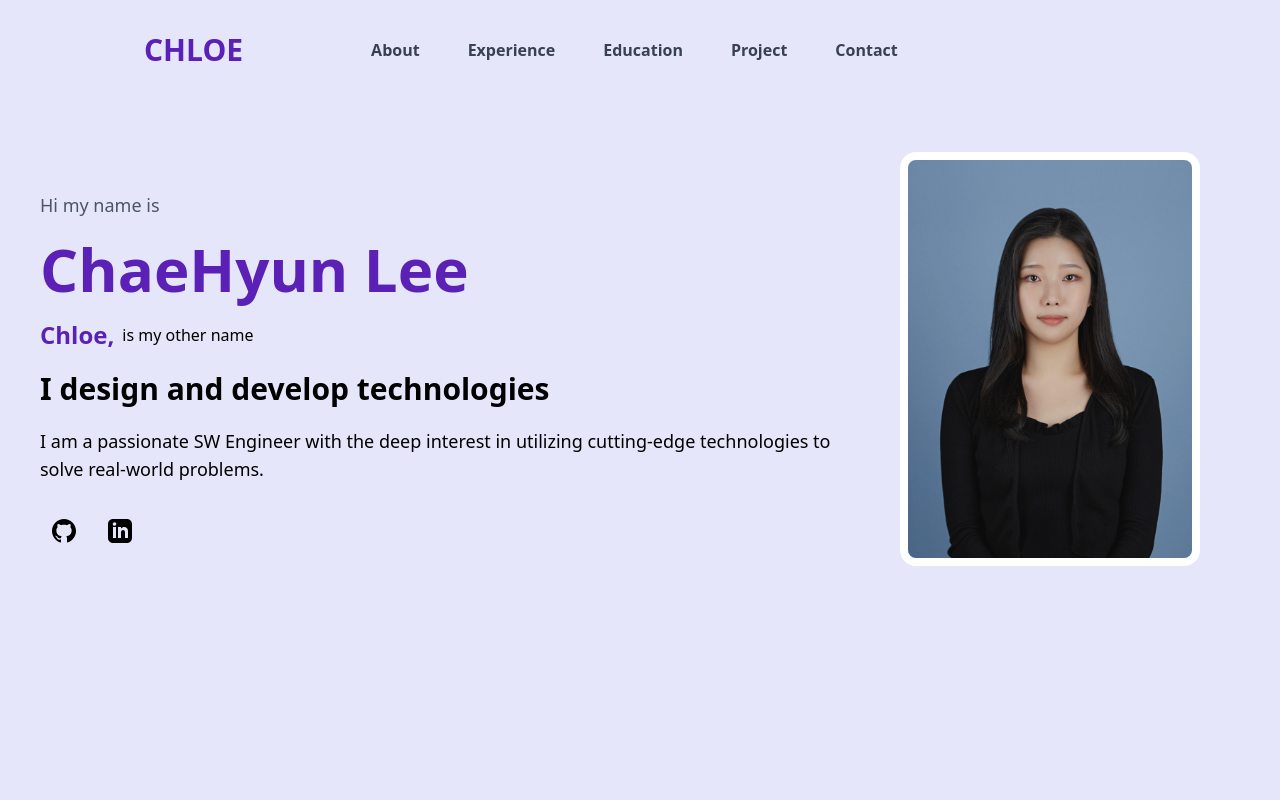
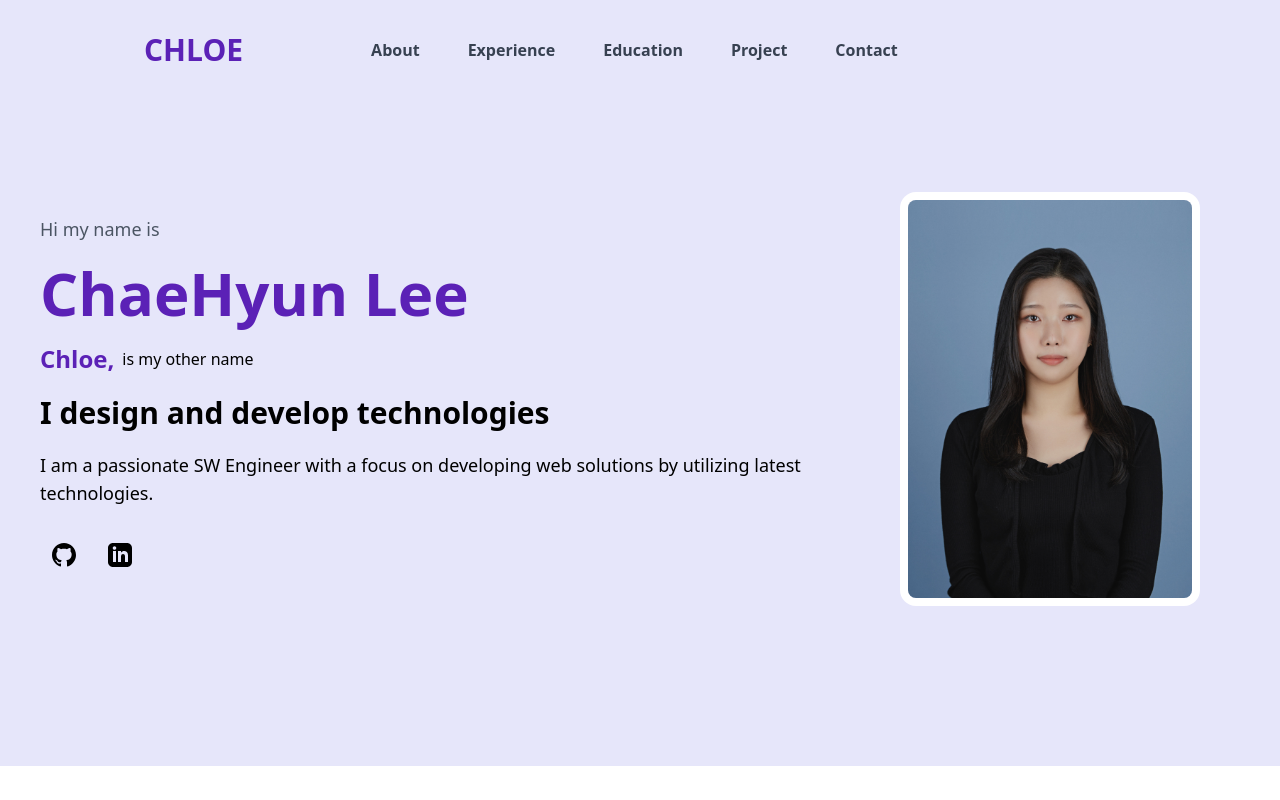
Before and after one commit to chloe1129/about_chloe, a React (Create React App) app in the folder chloe_frontend/: page / in a window 1280 px wide. Built offline with nearby package versions, Linux system fonts and the light colour scheme.

Commit message:
style: background size

```diff
--- a/chloe_frontend/src/App.tsx
+++ b/chloe_frontend/src/App.tsx
@@ -11,7 +11,7 @@ import AboutMe from "./pages/AboutMe";
 
 function App() {
   return (
-    <div className="h-screen" style={{ backgroundColor: "#E6E6FA" }}>
+    <div className="h-full" style={{ backgroundColor: "#E6E6FA" }}>
       <BrowserRouter>
         <Navigation />
         <Routes>
--- a/chloe_frontend/src/pages/Home.tsx
+++ b/chloe_frontend/src/pages/Home.tsx
@@ -5,9 +5,12 @@ import Linkedin from "../img/svg/Linkedin";
 
 function Home() {
   return (
-    <div className="flex justify-center">
-      <div className="md:flex grid mx-10 align-middle items-center">
-        <div className="flex-col pt-8 space-y-5 font-sans">
+    <div
+      className="flex justify-center pb-20"
+      style={{ backgroundColor: "#E6E6FA" }}
+    >
+      <div className="md:flex grid mx-10 my-10 align-middle items-center">
+        <div className="flex-col space-y-5 font-sans">
           <div className="text-lg text-gray-600">Hi my name is</div>
           <div className="text-6xl font-semibold text-violet-800">
             ChaeHyun Lee
@@ -21,8 +24,8 @@ function Home() {
             I design and develop technologies
           </div>
           <div className="text-lg">
-            I am a passionate SW Engineer with the deep interest in utilizing
-            cutting-edge technologies to solve real-world problems.
+            I am a passionate SW Engineer with a focus on developing web
+            solutions by utilizing latest technologies.
           </div>
           <div>
             <button className="px-3 py-4">
```
